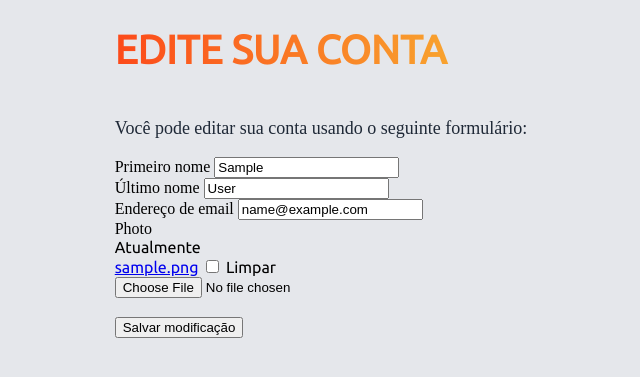
After one commit to gglsilva/quentinhas-delivery, a Django app: page /account/edit/ in a window 1280 px wide. The commit adds this page. Shown: the top 377 px of the page, without its empty margins (319-959 px from the left). Run offline with Django 4.2, Linux system fonts and the light colour scheme; a user stored in the database is signed in; tables that the repository leaves empty hold one stand-in row (values such as "Sample post"); parts of the project's set-up code (start-up, migrations or seed data) failed here and were passed over; some libraries are stand-ins or nearby versions.

Commit message:
adiciona foto perfil, edit perfil e reset password

```diff
--- a/apps/account/models.py
+++ b/apps/account/models.py
@@ -20,4 +20,4 @@ class Profile(models.Model):
     )
 
     def __str__(self):
-        return f'Profile for user {self.user.username}'
+        return f'{self.user.username}'
--- a/apps/account/pages/urls.py
+++ b/apps/account/pages/urls.py
@@ -4,7 +4,8 @@ from . import views
 app_name = 'account'
 
 urlpatterns = [
-    path('dashboard/', views.dashboard, name='dashboard'),
+    # path('dashboard/', views.dashboard, name='dashboard'),
     path('', include('django.contrib.auth.urls')),
     path('register/', views.register, name='register'),
+    path('edit/', views.edit, name='edit'),
 ]
--- a/apps/account/pages/views.py
+++ b/apps/account/pages/views.py
@@ -1,14 +1,14 @@
 from django.shortcuts import render
 from django.contrib.auth.decorators import login_required
-from ..forms import UserRegistrationForm
+from ..forms import UserRegistrationForm, UserEditForm, ProfileEditForm
 # from actions.utils import create_action
 from apps.account.models import Profile
 
 
-@login_required
-def dashboard(request):
-    template_name = 'account/dashboard.html'
-    return render(request, template_name, {'section':'dashboard'})
+# @login_required
+# def dashboard(request):
+#     template_name = 'account/dashboard.html'
+#     return render(request, template_name, {'section':'dashboard'})
 
 
 def register(request):
@@ -30,3 +30,30 @@ def register(request):
     return render(request,
                     'account/register.html',
                     {'user_form':user_form})
+
+
+@login_required
+def edit(request):
+    if request.method == "POST":
+        user_form = UserEditForm(instance=request.user,
+                                data=request.POST)
+        profile_form = ProfileEditForm(
+            instance=request.user.profile,
+            data=request.POST,
+            files=request.FILES
+        )
+        if user_form.is_valid() and profile_form.is_valid():
+            user_form.save()
+            profile_form.save()
+
+    else:
+        user_form = UserEditForm(
+            instance=request.user
+        )
+        profile_form = ProfileEditForm(
+            instance=request.user.profile
+        )
+    return render(request,
+                  'account/edit.html',
+                  {'user_form': user_form,
+                   'profile_form':profile_form})
--- a/apps/core/pages/urls.py
+++ b/apps/core/pages/urls.py
@@ -5,5 +5,5 @@ app_name = 'core'
 
 urlpatterns = [
     # path("", views.Home.as_view(), name="home"),
-    path("", views.report_day, name="report-day"),
+    path("", views.report_day, name="report_day"),
 ]
--- a/apps/orders/forms.py
+++ b/apps/orders/forms.py
@@ -19,4 +19,4 @@ from .models import Order
 
 class OrderCreateForm(forms.Form):
     cliente = forms.CharField(widget=forms.HiddenInput)
-    Observação = forms.CharField(widget=forms.Textarea())
+    Observação = forms.CharField(required=False, widget=forms.Textarea())
--- a/config/settings/base.py
+++ b/config/settings/base.py
@@ -55,6 +55,7 @@ INSTALLED_APPS = [
     'crispy_forms',
     'crispy_bootstrap5',
     'debug_toolbar',
+    'easy_thumbnails',
 ]
 
 MIDDLEWARE = [
--- a/requirements.txt
+++ b/requirements.txt
@@ -12,6 +12,7 @@ distlib==0.3.6
 Django==4.1.7
 django-crispy-forms==2.0
 django_debug_toolbar==3.8.1
+easy-thumbnails==2.8.5
 filelock==3.9.0
 identify==2.5.18
 kombu==5.2.4
--- /dev/null
+++ b/templates/account/edit.html
@@ -0,0 +1,19 @@
+{% extends "base.html" %}
+{% load static %}
+{% load crispy_forms_tags %}
+
+{% block title %}Edite sua conta{% endblock %}
+
+{% block content %}
+
+    <div id="edit-profile">
+        <h1 class="gradient">Edite sua conta</h1>
+        <p>Você pode editar sua conta usando o seguinte formulário:</p>
+        <form class="form-edit"method="post" enctype="multipart/form-data">
+            {{ user_form|crispy }}
+            {{ profile_form|crispy }}
+            {% csrf_token %}
+            <p><input type="submit" value="Salvar modificação"></p>
+        </form>
+    </div>
+{% endblock %}
--- a/templates/static/base/css/base.css
+++ b/templates/static/base/css/base.css
@@ -76,6 +76,16 @@ h1, h2, h3, h4, h5 , h6, a, span {
 #menu-dashboard {
     display: flex;
     align-items: center;
+}
+
+#profile-photo{
+    width:35px;
+    height:35px;
+    background: #6b7280;
+    border-radius:30px;
+}
+#profile-photo img{
+    margin: 3.5px 0 0 3.5px;
 }
 .dropdown-content {
     display: none;
@@ -247,6 +257,32 @@ h1, h2, h3, h4, h5 , h6, a, span {
     font-weight: 600;
     border-radius: 6px;
 }
+{% comment %} Title Gradient {% endcomment %}
+.gradient {
+    background: linear-gradient(to right, rgb(252, 74, 26), rgb(247, 183, 51));
+    background-clip: text;
+    -webkit-background-clip: text;
+
+    /* Adicionado: */
+    -webkit-text-fill-color: transparent;
+    font-size: 2.5rem;
+    font-weight: bold;
+    text-transform: uppercase;
+}
+
+{% comment %} Edit Profile {% endcomment %}
+#edit-profile{
+    display: flex;
+    flex-direction: column;
+    margin: 0 auto;
+}
+
+#edit-profile p{
+    color: #1f2937;
+    font-size: 18px;
+}
+
+
 
 @media(max-width: 870px){
     #content {
```
Also changed, not shown: templates/account/dashboard.html (deleted, +0 -66 lines), templates/registration/password_change_form.html (added, +13 -0 lines), templates/shop/base_shop.html (+13 -5 lines).
